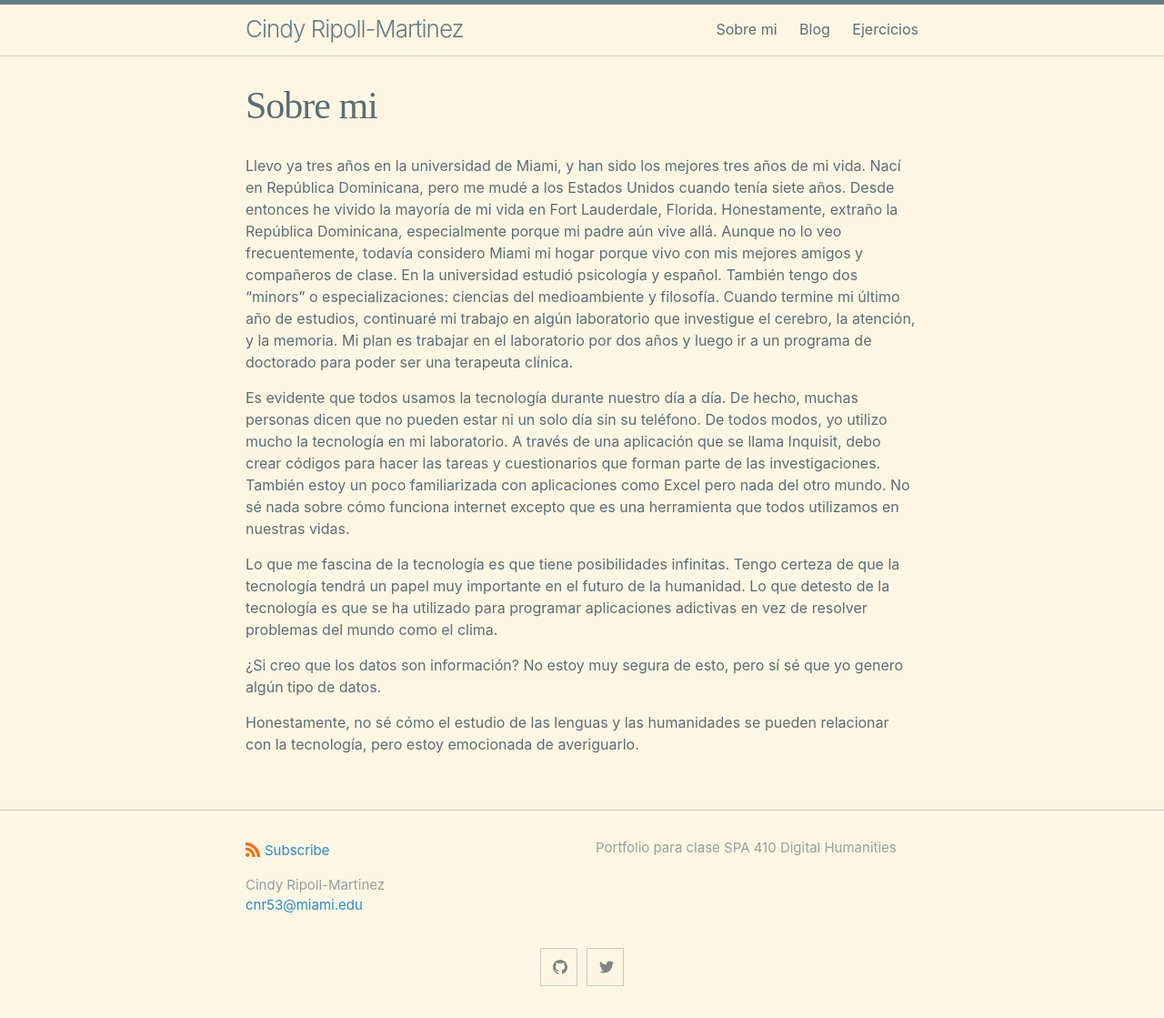
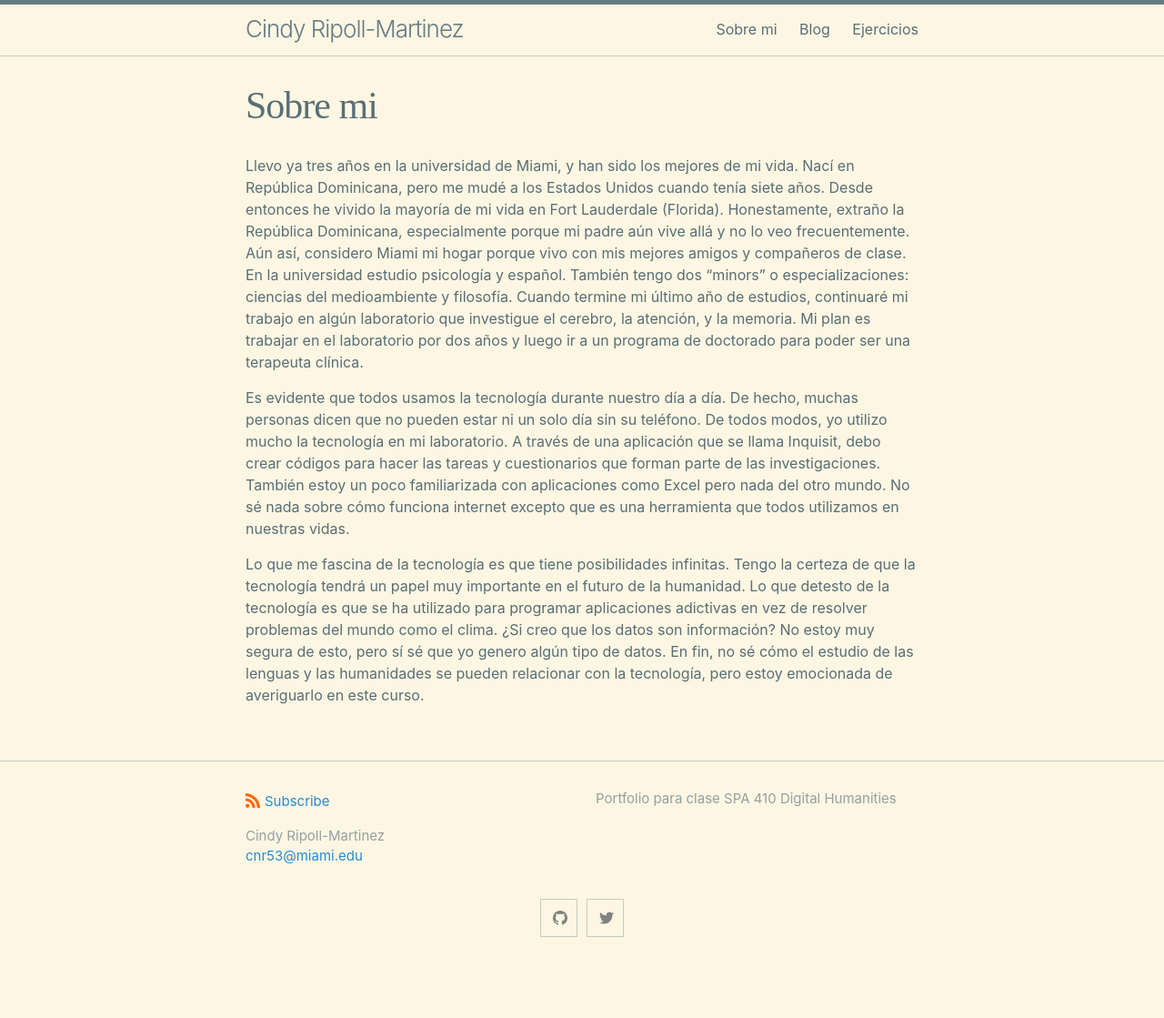
Before and after one commit to cindyripollm/cindyripollm.github.io, a Jekyll site: the page built from sobre_mi.md, in a window 1280 px wide. Shown: the whole page at 91% size. Built offline with Jekyll 4.4.1, drawn with Linux system fonts in a browser that asks for light colours; after the commit the page ends 1065 px from its top, so only the background shows below that.

Commit message:
Update sobre_mi.md

```diff
--- a/sobre_mi.md
+++ b/sobre_mi.md
@@ -4,12 +4,8 @@
 permalink: /sobre_mi/
 ---
 
-Llevo ya tres años en la universidad de Miami, y han sido los mejores tres años de mi vida. Nací en República Dominicana, pero me mudé a los Estados Unidos cuando tenía siete años. Desde entonces he vivido la mayoría de mi vida en Fort Lauderdale, Florida. Honestamente, extraño la República Dominicana, especialmente porque mi padre aún vive allá. Aunque no lo veo frecuentemente, todavía considero Miami mi hogar porque vivo con mis mejores amigos y compañeros de clase. En la universidad estudió  psicología y español. También tengo dos “minors” o especializaciones: ciencias del medioambiente y filosofía. Cuando termine mi último año de estudios, continuaré mi trabajo en algún laboratorio que investigue el cerebro, la atención, y la memoria. Mi plan es trabajar en el laboratorio por dos años y luego ir a un programa de doctorado para poder ser una terapeuta clínica.
+Llevo ya tres años en la universidad de Miami, y han sido los mejores de mi vida. Nací en República Dominicana, pero me mudé a los Estados Unidos cuando tenía siete años. Desde entonces he vivido la mayoría de mi vida en Fort Lauderdale (Florida). Honestamente, extraño la República Dominicana, especialmente porque mi padre aún vive allá y no lo veo frecuentemente. Aún así, considero Miami mi hogar porque vivo con mis mejores amigos y compañeros de clase. En la universidad estudio  psicología y español. También tengo dos “minors” o especializaciones: ciencias del medioambiente y filosofía. Cuando termine mi último año de estudios, continuaré mi trabajo en algún laboratorio que investigue el cerebro, la atención, y la memoria. Mi plan es trabajar en el laboratorio por dos años y luego ir a un programa de doctorado para poder ser una terapeuta clínica.
 
 Es evidente  que todos usamos la tecnología durante nuestro día a día. De hecho, muchas personas dicen que no pueden estar ni un solo día sin su teléfono. De todos modos, yo utilizo mucho la tecnología en mi laboratorio. A través de una aplicación que se llama Inquisit, debo crear códigos para hacer las tareas y cuestionarios que forman parte de las investigaciones. También estoy un poco familiarizada con aplicaciones como Excel pero nada del otro mundo. No sé nada sobre cómo funciona internet excepto que es una herramienta que todos utilizamos en nuestras vidas.
 
-Lo que me fascina de la tecnología es que tiene posibilidades infinitas. Tengo certeza de que la tecnología tendrá un papel muy importante en el futuro de la humanidad. Lo que detesto de la tecnología es que se ha utilizado para programar aplicaciones adictivas en vez de resolver problemas del mundo como el clima.
-
-¿Si creo que los datos son información? No estoy muy segura de esto, pero sí sé que yo genero algún tipo de datos.
-
-Honestamente, no sé cómo el estudio de las lenguas y las humanidades se pueden relacionar con la tecnología, pero estoy emocionada de averiguarlo.
+Lo que me fascina de la tecnología es que tiene posibilidades infinitas. Tengo la certeza de que la tecnología tendrá un papel muy importante en el futuro de la humanidad. Lo que detesto de la tecnología es que se ha utilizado para programar aplicaciones adictivas en vez de resolver problemas del mundo como el clima. ¿Si creo que los datos son información? No estoy muy segura de esto, pero sí sé que yo genero algún tipo de datos. En fin, no sé cómo el estudio de las lenguas y las humanidades se pueden relacionar con la tecnología, pero estoy emocionada de averiguarlo en este curso.
```
